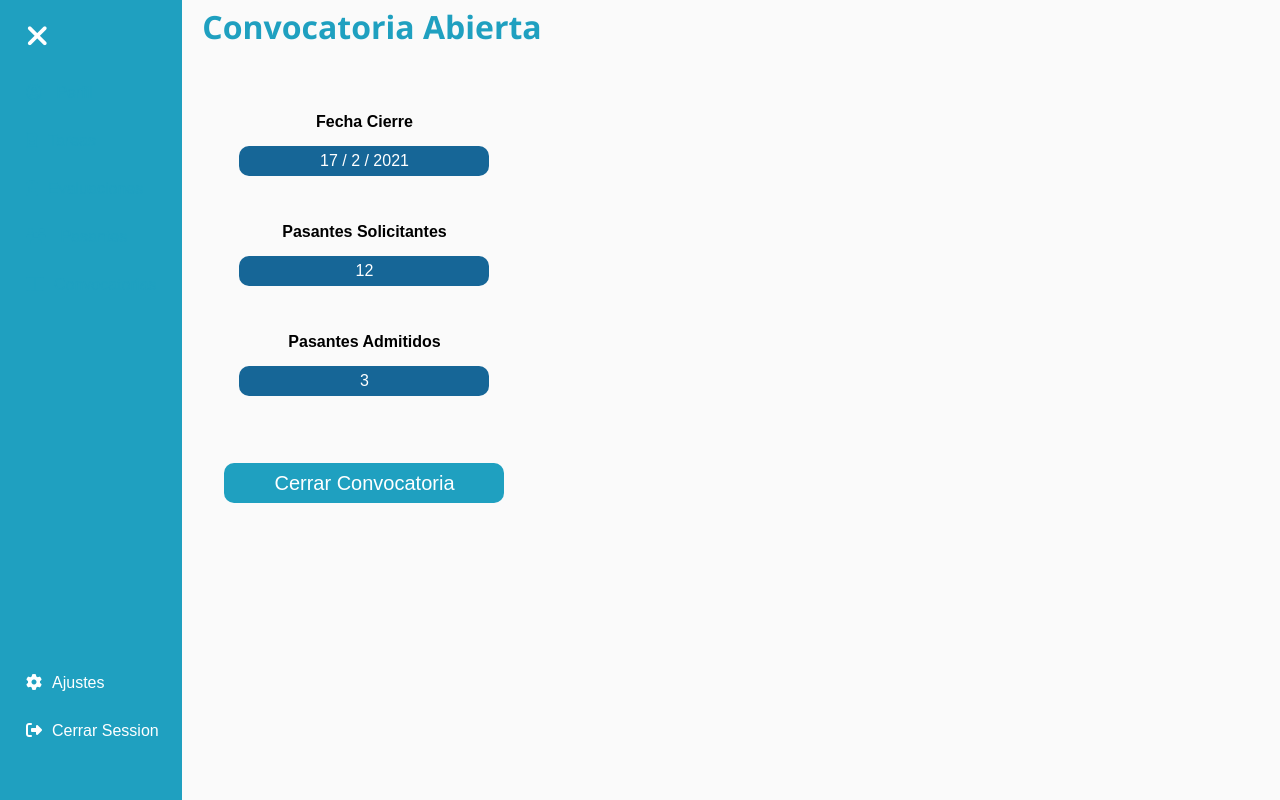
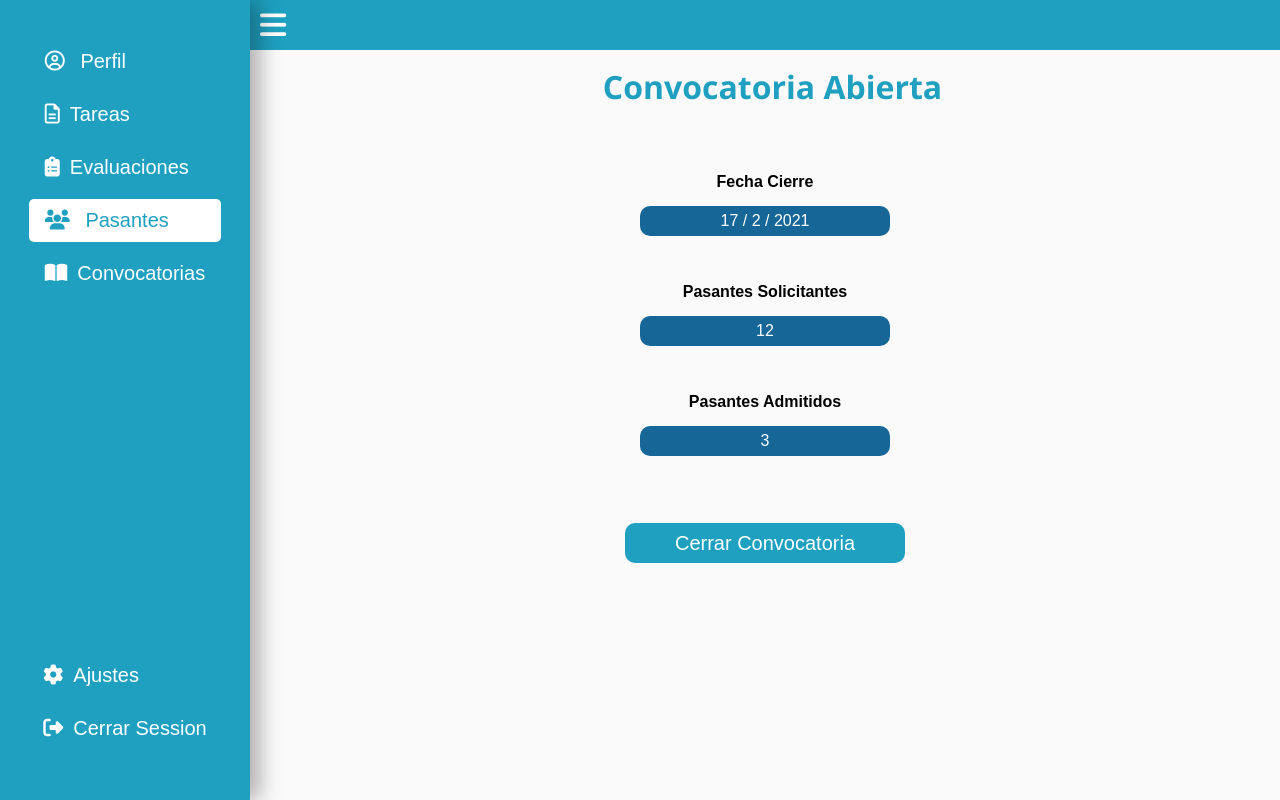
Before and after one commit to FelixJose28/AI-Logic-pasantes, a plain HTML site: page views/pasantes/estado_solicitudes.html in a window 1280 px wide. Drawn offline with Linux system fonts and the light colour scheme.

Commit message:
📝 Se agregó box-shadow al sidebar

```diff
--- a/css/sidebar.css
+++ b/css/sidebar.css
@@ -13,10 +13,12 @@
     height: 100%;
     transition: var(--transition-time);
     background-color: var(--color-primario);
+    box-shadow: 10px 0px 20px rgba(0, 0, 0, 0.3);
 }
 
 #sidebar.hidden {
     left: calc(var(--sidebar-width) * -1);
+    box-shadow: none;
 }
 
 .sidebar-menu {
@@ -35,6 +37,11 @@
     background-color: var(--white-color);
     color: var(--color-primario);
     transition-duration: 0.3s;
+}
+
+.sidebar-menu li.active {
+    background-color: var(--white-color);
+    color: var(--color-primario);
 }
 
 .sidebar-menu li a {
@@ -97,7 +104,7 @@
     }
 
     .sidebar-menu li {
-        padding: 20px 60px;
+        padding: 20px 15vw;
     }
 
     .sidebar-menu {
--- a/views/pasantes/estado_solicitudes.html
+++ b/views/pasantes/estado_solicitudes.html
@@ -5,27 +5,24 @@
     <meta charset="UTF-8">
     <meta http-equiv="X-UA-Compatible" content="IE=edge">
     <meta name="viewport" content="width=device-width, initial-scale=1.0">
-    <link rel="stylesheet" href="../../css/style.css">
     <link rel="stylesheet" href="../../css/global-style.css">
     <link href="https://fonts.googleapis.com/icon?family=Material+Icons" rel="stylesheet">
     <script src="https://kit.fontawesome.com/ce59bd3c16.js" crossorigin="anonymous"></script>
     <link href="../../css/estado_solicitudes.css" rel="stylesheet">
+
+    <!-- Sidebar -->
+    <link href="../../css/sidebar.css" rel="stylesheet" />
+    <script src="../../js/sidebar.js" defer></script>
     <title>Convocatoria abierta</title>
 </head>
 
 <body>
     <div class="container">
         <div class="container">
-            <div class="my-large mx-left-large" id="btn-menu-open" hidden>
-                <a href="#"><i class="fas fa-bars"></i></a>
-            </div>
-            <div id="sidebar-container" class="bg-primary px-large position-relative">
-                <!-- Esta parte contine el menu principal de la pagina  -->
-                <div class="my-large" id="btn-menu-close">
-                    <a class="text-white"><i class="fas fa-times"></i></a>
-                </div>
-                <div>
-                    <ul class="menu-contianer">
+            <div class="sidebar-container">
+                <div id="sidebar">
+                    <div class="sidebar-menu">
+                        <ul class="opciones_superiores">
                             <li class="py-mid my-mid border-rounded-small">
                                 <a href="#" class="text-white">
                                     <i class="far fa-user-circle mx-right-mid"></i> Perfil
@@ -41,7 +38,7 @@
                                     <i class="fas fa-clipboard-list mx-right-mid"></i>Evaluaciones
                                 </a>
                             </li>
-                        <li class="py-mid my-mid border-rounded-small">
+                            <li class="py-mid my-mid border-rounded-small active">
                                 <a href="#" class="text-white">
                                     <i class="fas fa-users mx-right-mid"></i> Pasantes
                                 </a>
@@ -53,12 +50,12 @@
                             </li>
                         </ul>
                         <ul id="opciones_inferiores" class="position-bottom">
-                        <li class="py-mid my-mid">
+                            <li class="py-mid my-mid border-rounded-small">
                                 <a href="#" class="text-white">
                                     <i class="fas fa-cog mx-right-mid"></i>Ajustes
                                 </a>
                             </li>
-                        <li class="py-mid my-mid">
+                            <li class="py-mid my-mid border-rounded-small">
                                 <a href="#" class="text-white">
                                     <i class="fas fa-sign-out-alt mx-right-mid"></i>Cerrar Session
                                 </a>
@@ -66,6 +63,12 @@
                         </ul>
                     </div>
                 </div>
+                <!-- Open/Close Button -->
+                <div class="btn-bar">
+                    <i class="fas fa-bars" id="sidebar-btn" onclick="hideOrShowSideBar()"></i>
+                </div>
+            </div>
+
         <div class="main_container" id="main">
             <h1 class="mx-left-large text-center" style="color: var(--color-primario);">Convocatoria Abierta</h1>
             <div class="convocatoria-info">
@@ -85,7 +88,6 @@
             </div>
         </div>
     </div>
-    <script src="../../js/script.js"></script>
 </body>
 
 </html>
```
Also changed, not shown: views/pasantes/sidebar_beta.html (+1 -1 lines). Lines whose indentation alone changed are shown as unchanged.
